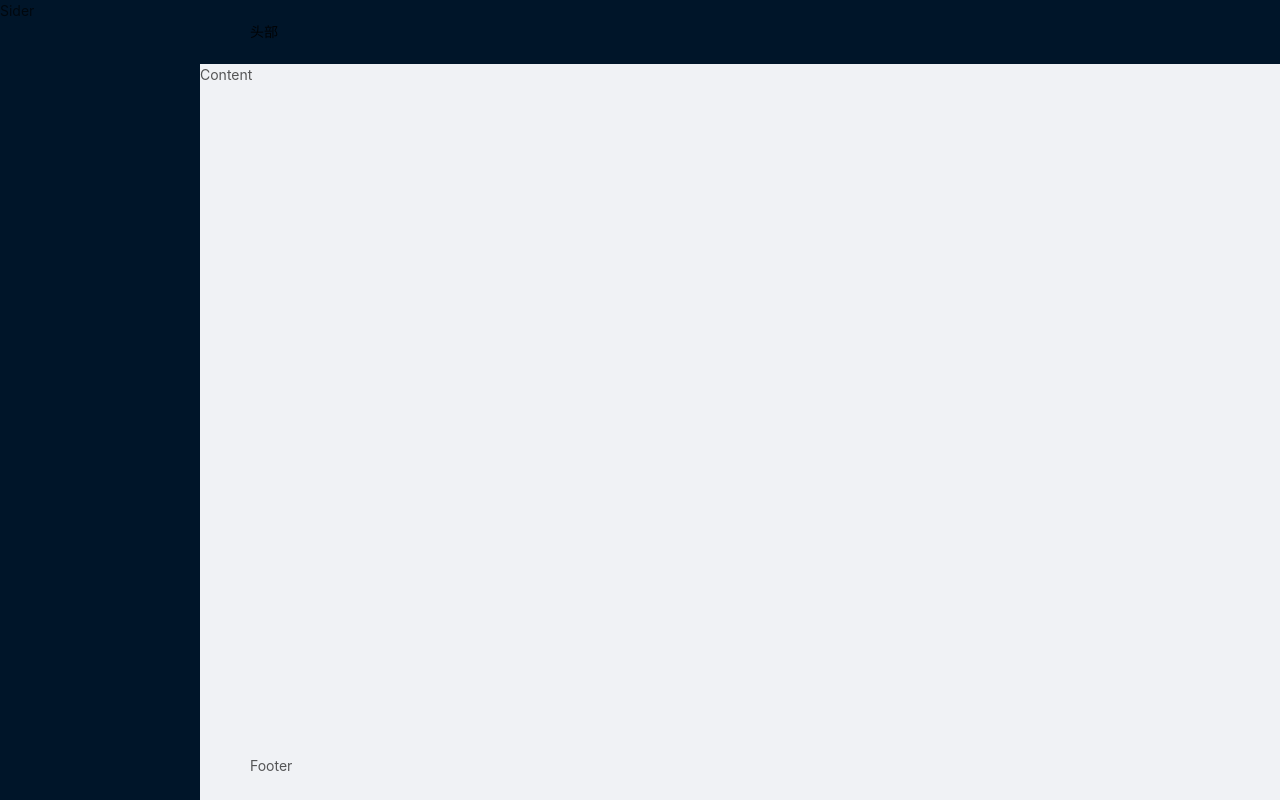
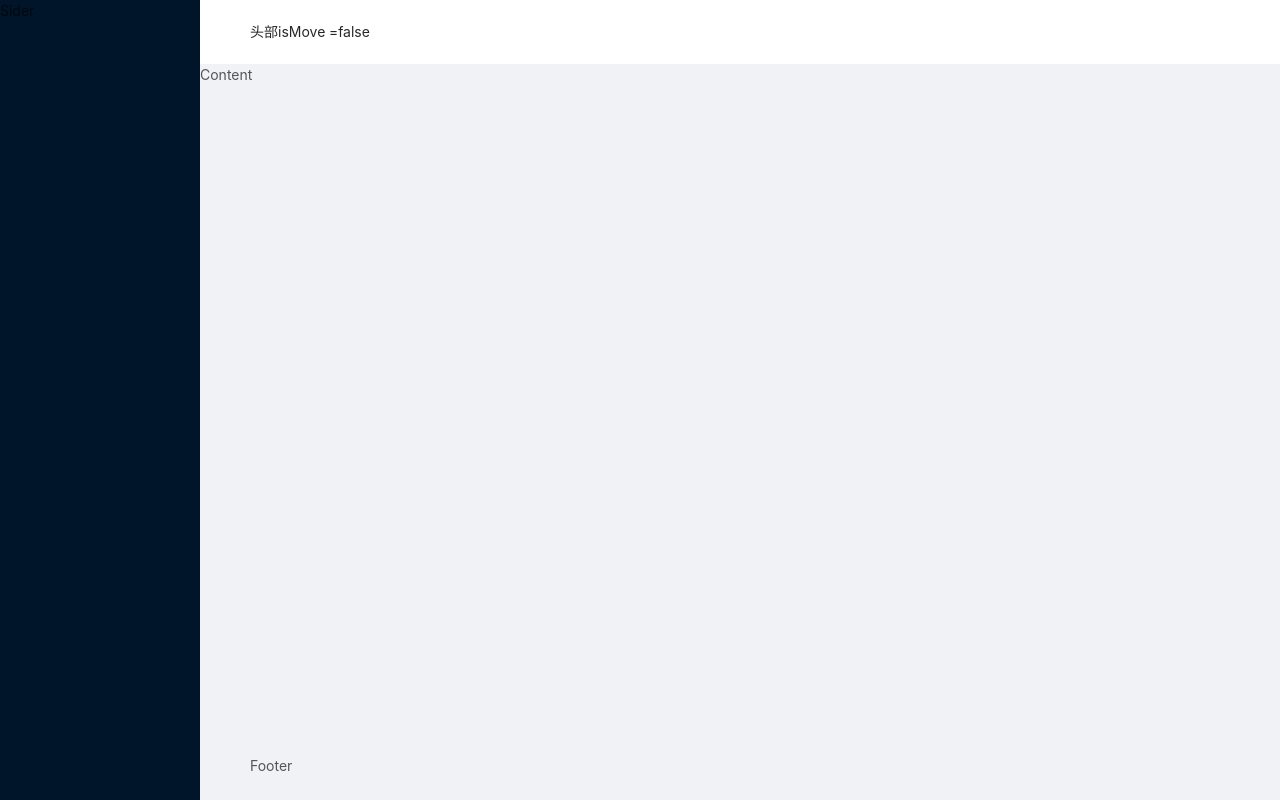
Before and after one commit to Tangerg/electron-react-music, a React (Create React App) app: page / in a window 1280 px wide. Built offline with nearby package versions, Linux system fonts and the light colour scheme.

Commit message:
hooks初探，安装lint

```diff
--- a/config-overrides.js
+++ b/config-overrides.js
@@ -1,12 +1,13 @@
-const {override, fixBabelImports, addLessLoader} = require('customize-cra');
+const { override, fixBabelImports, addLessLoader } = require("customize-cra");
+
 module.exports = override(
-    fixBabelImports('import', {
-        libraryName: 'antd',
-        libraryDirectory: 'es',
-        style: true,
-    }),
-    addLessLoader({
-        javascriptEnabled: true,
-        modifyVars: { '@primary-color': '#1DA57A' },
-    })
+  fixBabelImports("import", {
+    libraryName: "antd",
+    libraryDirectory: "es",
+    style: true
+  }),
+  addLessLoader({
+    javascriptEnabled: true,
+    modifyVars: { "@primary-color": "#1DA57A" }
+  })
 );
--- a/src/renderer/layout/BasicLayout.less
+++ b/src/renderer/layout/BasicLayout.less
@@ -2,7 +2,7 @@
   height: 100vh;
   width: 100vw;
   .basic-layout-header{
-    //-webkit-app-region: drag;
+    background-color: #fff;
   }
   .can-move{
     -webkit-app-region: drag;
--- a/src/renderer/layout/BasicLayout.tsx
+++ b/src/renderer/layout/BasicLayout.tsx
@@ -1,65 +1,29 @@
-import React from 'react'
-import ReactDom from 'react-dom'
-import {Layout} from 'antd';
-import './BasicLayout.less'
+import React, { useState } from "react";
+import { Layout } from "antd";
+import "./BasicLayout.less";
 
-const {Header, Footer, Sider, Content} = Layout;
-
-interface State {
-    isMove: Boolean
-}
-
-class BasicLayout extends React.Component<any, State> {
-    constructor(props: any) {
-        super(props);
-        this.state = {
-            isMove: false
-        }
-    }
-
-    mouseDown = () => {
-        const myComp = this.refs.myInput;
-        const myComp1 = ReactDom.findDOMNode(myComp);
-        console.log(myComp);
-        console.log(myComp1);
-        console.log(this.state.isMove);
-        this.setState({
-            isMove: true
-        });
-        console.log(this.state.isMove);
-        console.log('mouseDown')
+const { Header, Footer, Sider, Content } = Layout;
+function BasicLayout() {
+  const [isMove, SetIsMove] = useState(false);
+  const mouseDown = () => {
+    SetIsMove(!isMove);
+    console.log("mousedown");
+    console.log(`isMove =${isMove}`);
   };
-    mouseUp = () => {
-        const myComp = this.refs.myInput;
-        const myComp1 = ReactDom.findDOMNode(myComp);
-        console.log(myComp);
-        console.log(myComp1);
-        console.log(this.state.isMove);
-        this.setState({
-            isMove: false
-        });
-        console.log('mouseUp')
-    };
-
-    render() {
   return (
     <div>
-                <Layout className={'basic-layout'}>
+      <Layout className="basic-layout">
         <Sider>Sider</Sider>
         <Layout>
-                        <Header
-                            onMouseDown={this.mouseDown}
-                            onMouseUp={this.mouseUp}
-                            ref='myInput'
-                            className={["basic-layout-header", this.state.isMove ? "can-move" : null].join(' ')}>
-                            头部</Header>
+          <Header onMouseDown={mouseDown} className="basic-layout-header">
+            头部
+            {`isMove =${isMove}`}
+          </Header>
           <Content>Content</Content>
           <Footer>Footer</Footer>
         </Layout>
       </Layout>
     </div>
-        )
+  );
 }
-}
-
-export default BasicLayout
+export default BasicLayout;
```
Also changed, not shown: package.json (+23 -9 lines), src/index.tsx (+4 -4 lines), src/renderer/App.tsx (+4 -4 lines), .eslintrc.js (added), 2 other files (tests, documents, lock files or other folders). Lines whose indentation alone changed are shown as unchanged.
